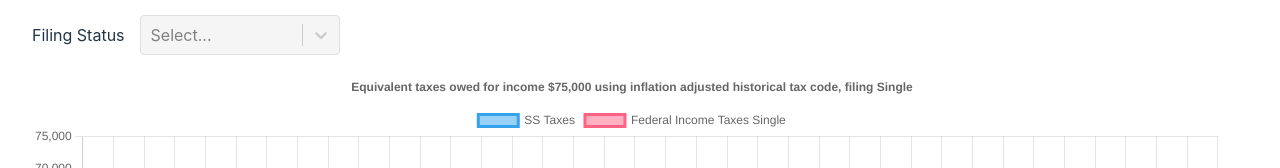
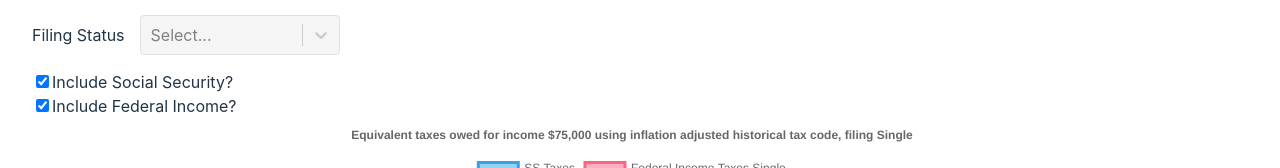
Before and after one commit to AldenPeterson/historical-tax-bracket-visualization, a React (Vite) app: page / in a window 1280 px wide. Shown: the part 275-443 px from the top of the page. Built offline with nearby package versions, Linux system fonts and the light colour scheme.

Commit message:
Add toggles for SS/federal income tax

```diff
--- a/src/App.tsx
+++ b/src/App.tsx
@@ -1,32 +1,59 @@
-import { useState } from 'react'
+import { useState } from "react";
 
-import './App.css'
+import "./App.css";
 
-import TaxChart from './components/TaxChart'
-import InputBox from './components/IncomeInput'
-import FilingDropdown from './components/FilingDropdown'
+import TaxChart from "./components/TaxChart";
+import InputBox from "./components/IncomeInput";
+import FilingDropdown from "./components/FilingDropdown";
 
-import FilingStatuses from './utilities/FilingStatus'
+import FilingStatuses from "./utilities/FilingStatus";
 
 function App() {
   const [income, setIncome] = useState(75000);
   const [filingStatus, setFilingStatus] = useState(FilingStatuses[0]);
-
+  const [includeSS, setIncludeSS] = useState(true);
+  const [includeFederalIncome, setIncludeFederalIncome] = useState(true);
 
   return (
     <>
       <h1>Welcome to Historical Tax Rate Simulator</h1>
-      <p style={{ textAlign: 'left' }}>Have you ever wondered what your current income would be taxed, at historical periods?
-
-        By entering an income and selecting a filing status, you can see how much you would have been taxed based on historical tax brackets if those brackets were inflation adjusted.
+      <p style={{ textAlign: "left" }}>
+        Have you ever wondered what your current income would be taxed, at
+        historical periods? By entering an income and selecting a filing status,
+        you can see how much you would have been taxed based on historical tax
+        brackets if those brackets were inflation adjusted.
       </p>
       <InputBox value={income} label="2024 Income" setIncome={setIncome} />
-      <FilingDropdown value={filingStatus} onChange={setFilingStatus}/>
-      <TaxChart income={income} filingStatus={filingStatus}/>
+      <FilingDropdown value={filingStatus} onChange={setFilingStatus} />
+      <div style={{ textAlign: "left" }}>
+        <label>
+          <input
+            type="checkbox"
+            checked={includeSS}
+            onChange={() => setIncludeSS(!includeSS)}
+          />
+          Include Social Security?
+        </label>
+      </div>
+      <div style={{ textAlign: "left" }}>
+        <label>
+          <input
+            type="checkbox"
+            checked={includeFederalIncome}
+            onChange={() => setIncludeFederalIncome(!includeFederalIncome)}
+          />
+          Include Federal Income?
+        </label>
+      </div>
 
-
+      <TaxChart
+        income={income}
+        filingStatus={filingStatus}
+        includeSS={includeSS}
+        includeFederalIncome={includeFederalIncome}
+      />
     </>
-  )
+  );
 }
 
-export default App
+export default App;
--- a/src/components/TaxChart.tsx
+++ b/src/components/TaxChart.tsx
@@ -29,6 +29,8 @@ ChartJS.register(
 interface TaxChartProps {
   income: number;
   filingStatus: any;
+  includeSS: boolean;
+  includeFederalIncome: boolean;
 }
 
 export const options = (income: number, filingStatus: { value: string, label: string }) => {
@@ -53,34 +55,39 @@ export const options = (income: number, filingStatus: { value: string, label: st
   };
 };
 
-export const data = (income: number, filingStatus: { value: string, label: string }) => {
+export const data = (income: number, filingStatus: { value: string, label: string }, includeSS: boolean, includeFederalIncome: boolean) => {
 console.log(yearlyLabels)
-  return {
-    labels: yearlyLabels(),
-    datasets: [
-      {
+let datasets = []
+if (includeSS) {
+  datasets.push({
       label: "SS Taxes",
       data: getTaxDataset("socialSecurity", filingStatus.value, income),
       borderColor: "rgb(53, 162, 235)",
       backgroundColor: "rgba(53, 162, 235, 0.5)",
       fill: true,
-      },
-      {
+  })
+}
+if (includeFederalIncome) {
+
+  datasets.push({
     label: `Federal Income Taxes ${filingStatus.label}`,
     data: getTaxDataset("federalIncome", filingStatus.value, income),
     borderColor: "rgb(255, 99, 132)",
     backgroundColor: "rgba(255, 99, 132, 0.5)",
     fill: "origin",
-      },
-    ],
+  })
+}
+  return {
+    labels: yearlyLabels(),
+    datasets:datasets
   };
 };
 
-const TaxChart: React.FC<TaxChartProps> = ({ income, filingStatus }) => {
+const TaxChart: React.FC<TaxChartProps> = ({ income, filingStatus, includeSS, includeFederalIncome}) => {
   return (
     <div style={{ height: "750px", width: "1200px" }}>
       <Line
-        data={data(income, filingStatus)}
+        data={data(income, filingStatus, includeSS, includeFederalIncome)}
         options={options(income, filingStatus)}
       />
     </div>
```
Lines whose indentation alone changed are shown as unchanged.
